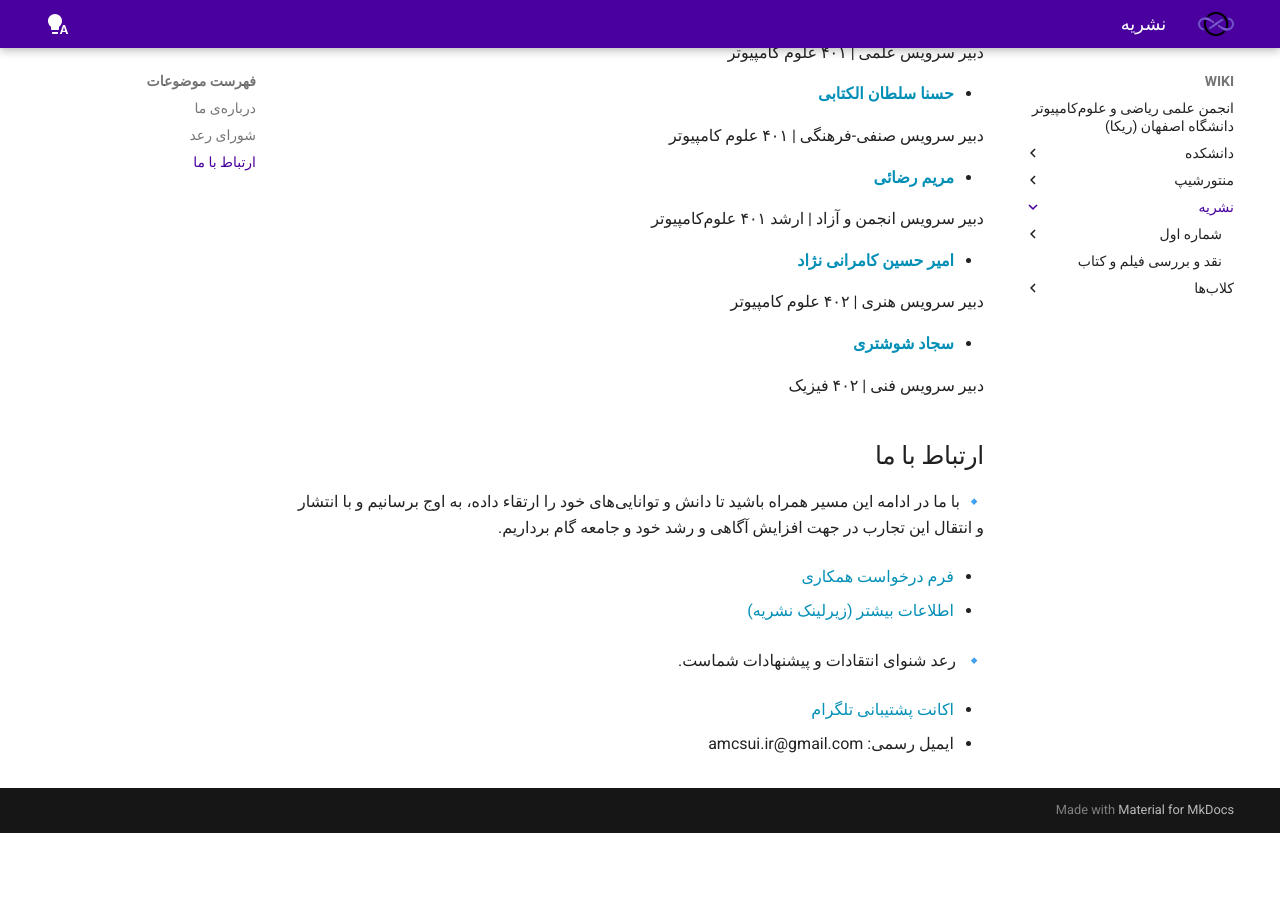
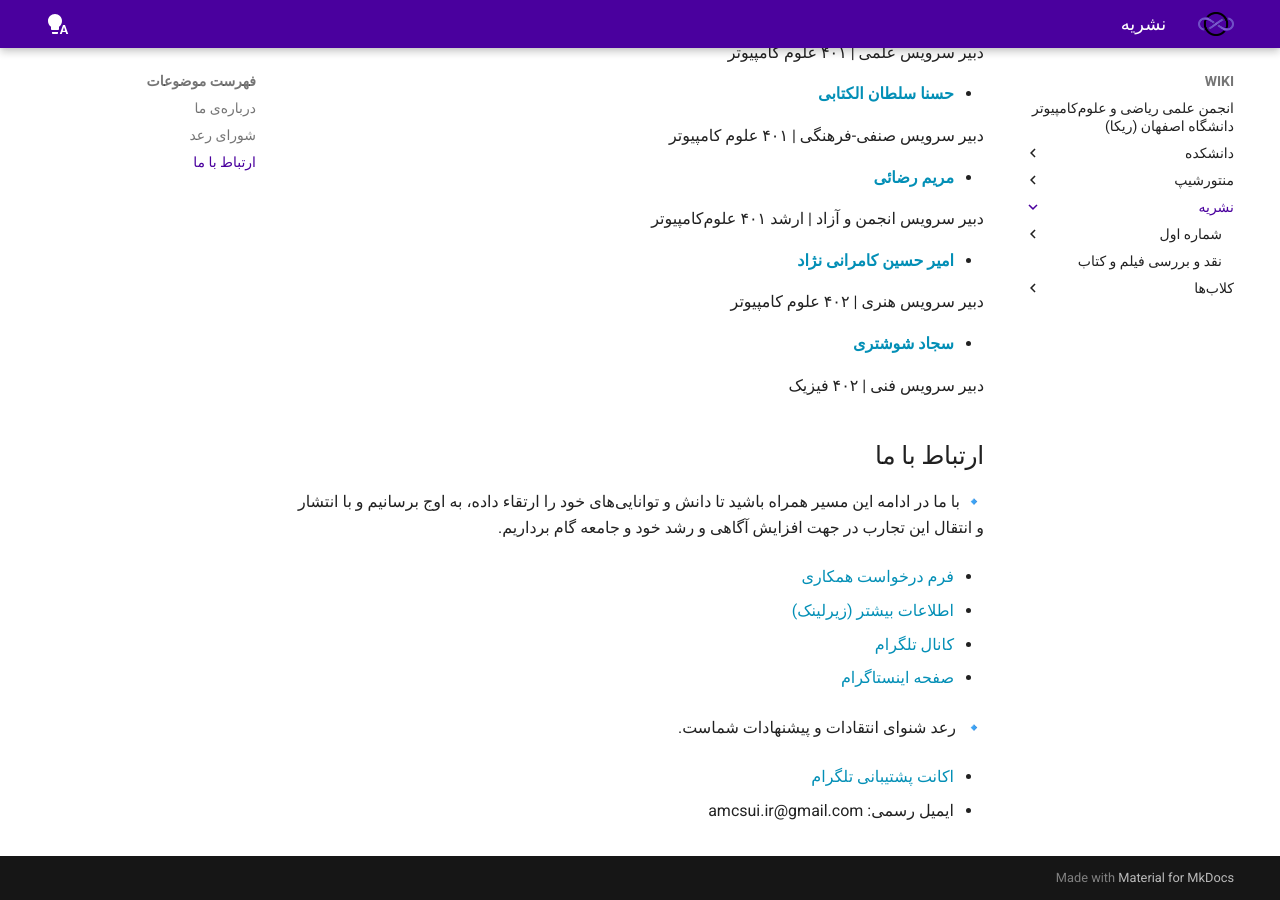
Before and after one commit to Amcsui/wiki, an MkDocs documentation site: the page built from docs/نشریه/index.md, in a window 1280 px wide and 900 px high, scrolled down 4295 px. Built offline with MkDocs 1.6.1 and Material for MkDocs 9.7.7, drawn with Linux system fonts in a browser that asks for light colours; before the commit the page ends 5128 px from its top, so only the background shows below that.

Commit message:
Update journal's information (ways of  communication)

```diff
--- a/docs/نشریه/index.md
+++ b/docs/نشریه/index.md
@@ -81,7 +81,13 @@
 - [فرم درخواست همکاری](https://app.epoll.pro/28655325)
 
 
-- [اطلاعات بیشتر (زیرلینک نشریه)](https://zil.ink/radjournal)
+- [اطلاعات بیشتر (زیرلینک)](https://zil.ink/radjournal)
+
+
+- [کانال تلگرام](https://t.me/Rad_Journal)
+
+
+- [صفحه اینستاگرام](https://www.instagram.com/rad_journal)
 
 
 🔹  رعد شنوای انتقادات و پیشنهادات شماست.
```
